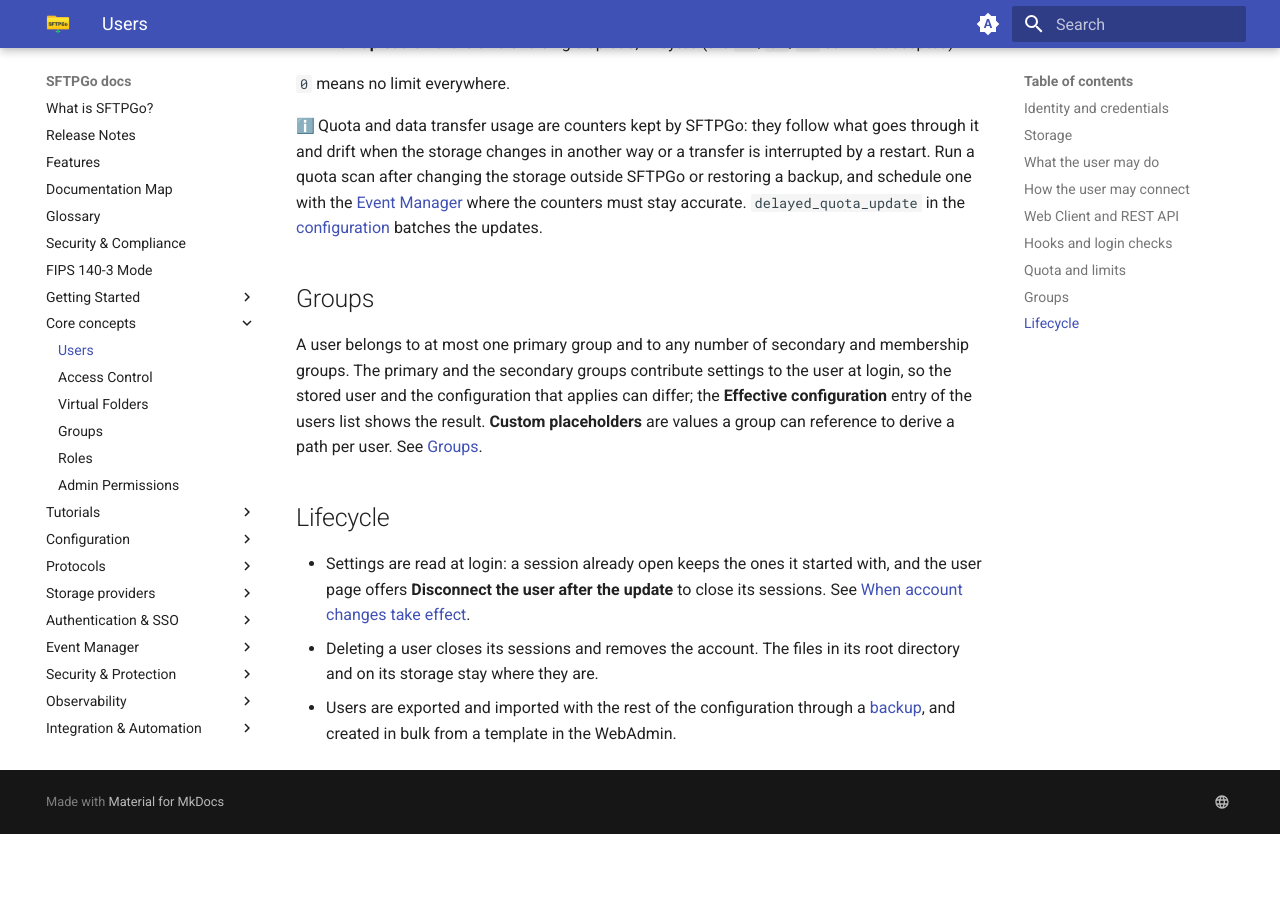
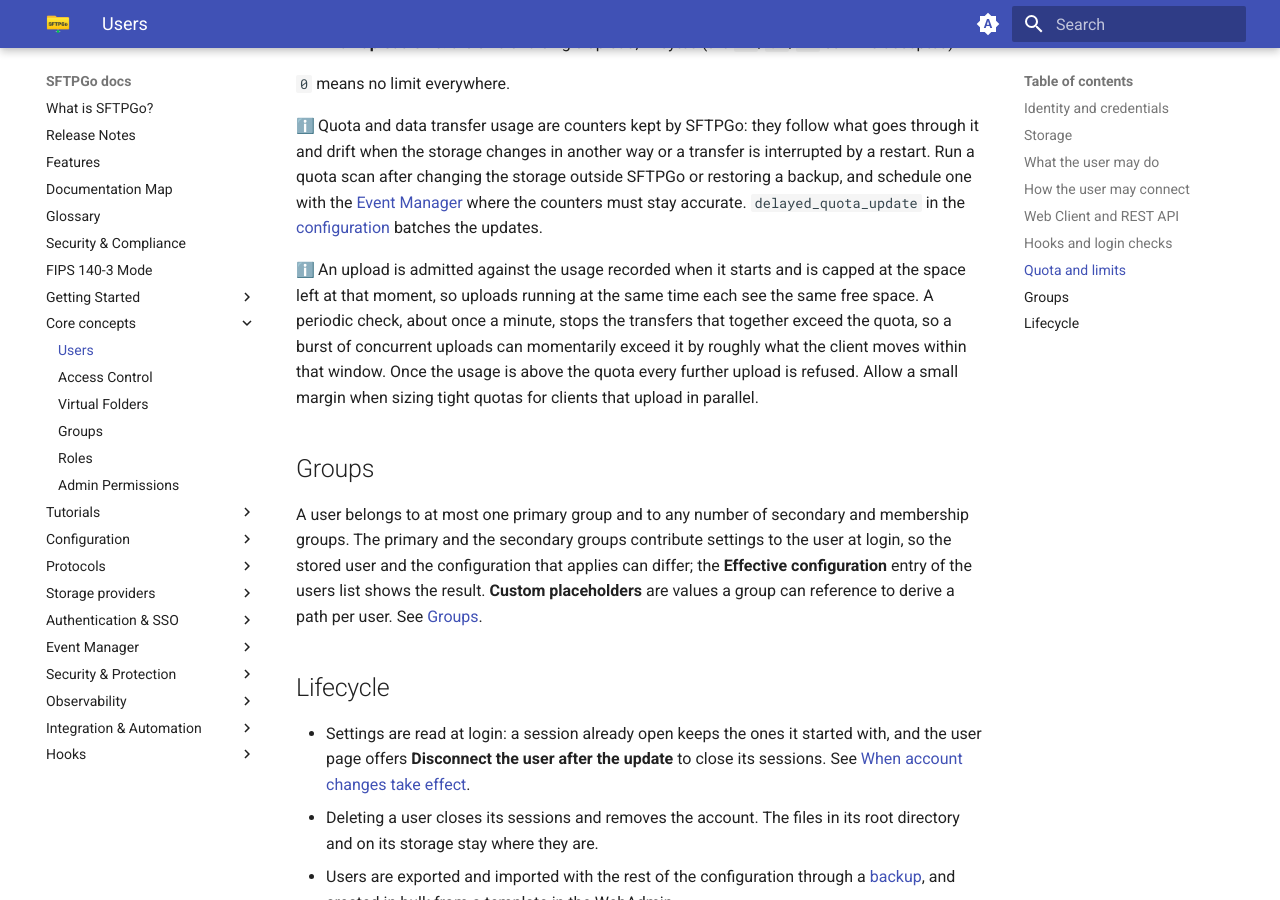
Before and after one commit to sftpgo/docs, an MkDocs documentation site: the page built from docs/users.md, in a window 1280 px wide and 900 px high, scrolled down 4462 px. Built offline with MkDocs 1.6.1 and Material for MkDocs 9.7.7, drawn with Linux system fonts in a browser that asks for light colours; emoji names are drawn with the system emoji font; the version menu is left out; before the commit the page ends 5296 px from its top, so only the background shows below that.

Commit message:
users: document the quota window with concurrent uploads
Signed-off-by: Nicola Murino <nicola.murino@gmail.com>

```diff
--- a/docs/users.md
+++ b/docs/users.md
@@ -86,6 +86,8 @@ The **Disk quota and bandwidth limits** section holds:
 
 :information_source: Quota and data transfer usage are counters kept by SFTPGo: they follow what goes through it and drift when the storage changes in another way or a transfer is interrupted by a restart. Run a quota scan after changing the storage outside SFTPGo or restoring a backup, and schedule one with the [Event Manager](eventmanager.md) where the counters must stay accurate. `delayed_quota_update` in the [configuration](config-file.md#data-provider) batches the updates.
 
+:information_source: An upload is admitted against the usage recorded when it starts and is capped at the space left at that moment, so uploads running at the same time each see the same free space. A periodic check, about once a minute, stops the transfers that together exceed the quota, so a burst of concurrent uploads can momentarily exceed it by roughly what the client moves within that window. Once the usage is above the quota every further upload is refused. Allow a small margin when sizing tight quotas for clients that upload in parallel.
+
 ## Groups
 
 A user belongs to at most one primary group and to any number of secondary and membership groups. The primary and the secondary groups contribute settings to the user at login, so the stored user and the configuration that applies can differ; the **Effective configuration** entry of the users list shows the result. **Custom placeholders** are values a group can reference to derive a path per user. See [Groups](groups.md).
```
